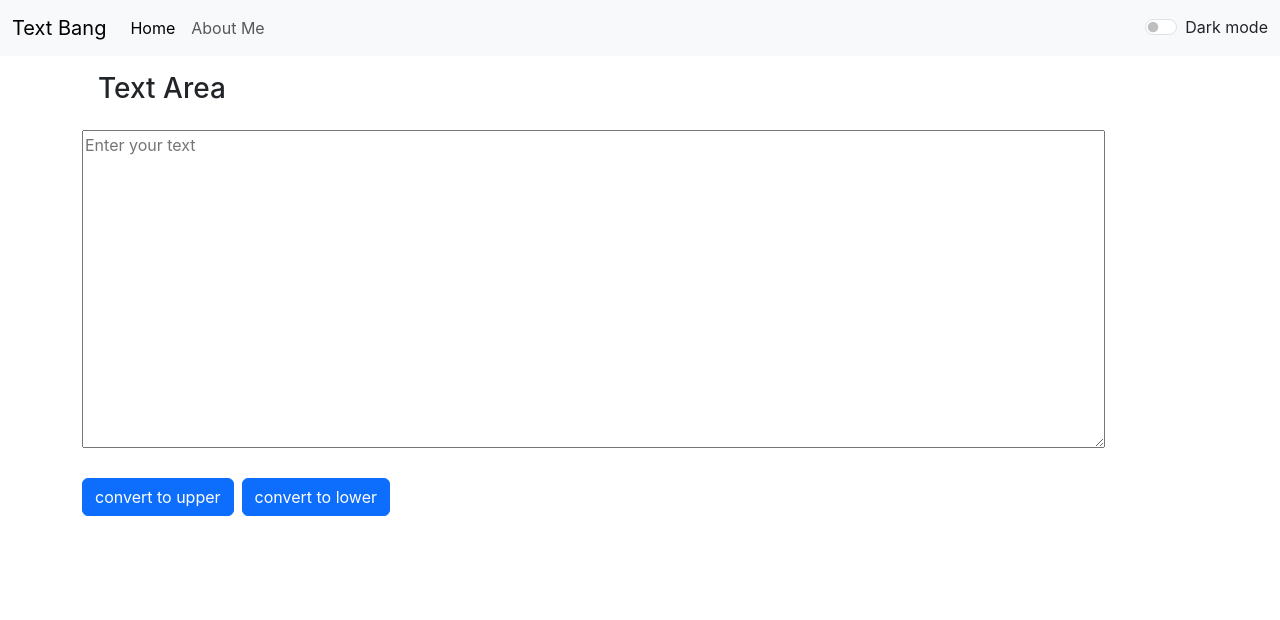
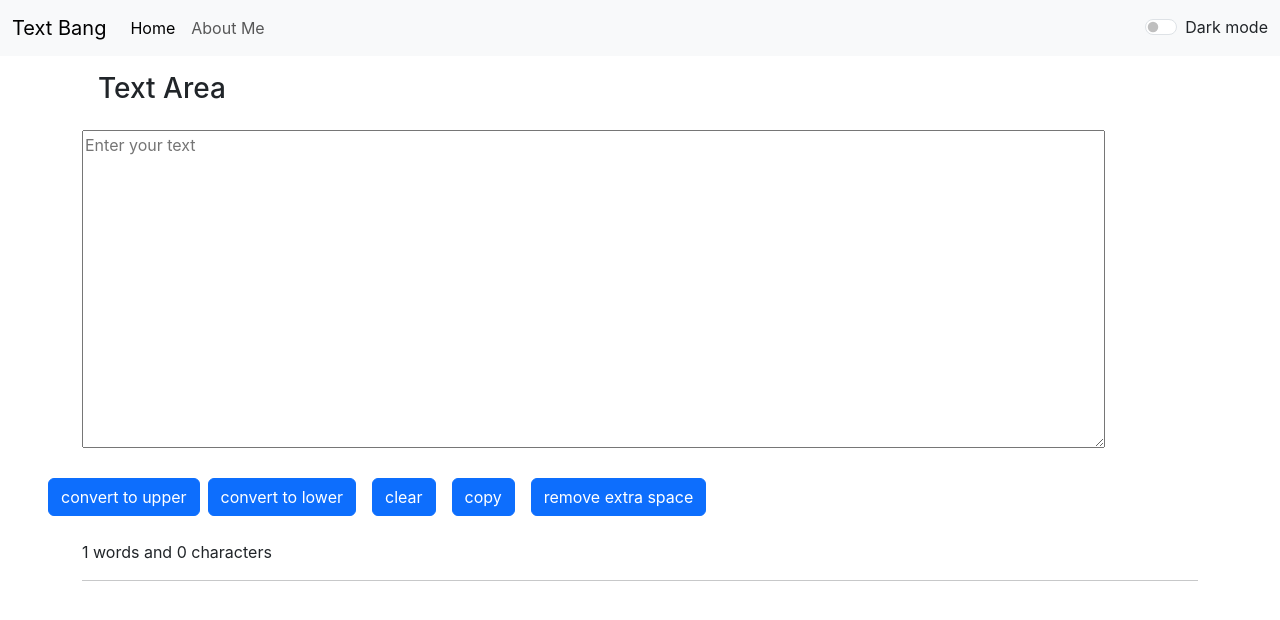
Before and after one commit to Amanrathi07/Text_bang, a React (Create React App) app: page / in a window 1280 px wide. Shown: the top 620 px of the page. Built offline with nearby package versions, Linux system fonts and the light colour scheme.

Commit message:
add view box

```diff
--- a/src/container/Textbox.js
+++ b/src/container/Textbox.js
@@ -17,17 +17,45 @@ export default function Textbox() {
     setText(newText);
   }
 
+  const textClear=()=>{
+    setText("");
+  }
+  const testCopy=()=>{
+    let text=document.querySelector("#my_box")
+    text.setSelectionRange(0,9999);
+    navigator.clipboard.writeText(text.value);  }
+
+  const handelExtraSpace=()=>{
+    let newText=text.split(/[ ]+/);
+    setText(newText.join(" "))
+  }
+
+
+
+
+
   return (
     <>
   <div className="container">
     <h3 className="p-3">Text Area</h3>
-    <textarea placeholder='Enter your text' value={text} className="col-sm-11" rows="13" onChange={handelOnChange} ></textarea>
+    <textarea placeholder='Enter your text' id='my_box' value={text} className="col-sm-11" rows="13" onChange={handelOnChange } ></textarea>
 
-  <div>
-    <button onClick={hendelUpClicked}  className="mt-4 btn btn-primary ">convert to upper</button>
-    <button onClick={hendelDownClicked}  className="mx-2 mt-4 btn btn-primary ">convert to lower</button>
+
   </div>
 
+  <div className="mx-5">
+    <button onClick={hendelUpClicked}  className="pl-5 mt-4 btn btn-primary ">convert to upper</button>
+    <button onClick={hendelDownClicked}  className="mx-2 mt-4 btn btn-primary ">convert to lower</button>
+    <button onClick={textClear}  className="mx-2 mt-4 btn btn-primary">clear</button>
+    <button onClick={testCopy}  className="mx-2 mt-4 btn btn-primary">copy</button>
+    <button onClick={handelExtraSpace}  className="mx-2 mt-4 btn btn-primary">remove extra space</button>
+
+
+  </div>
+  <div className="my-4 container">
+    <p>{text.split(" ").length} words and {text.length} characters</p>
+    <hr/>
+    <p>{text}</p>
   </div>
 
     </>
```
